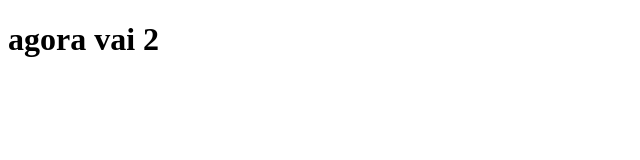
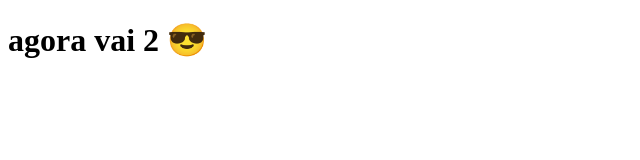
Before and after one commit to vhturcato/clone-tabnews, a Next.js app: page / in a window 1280 px wide. Shown: the top 160 px of the page, without its empty margins (0-640 px from the left). Built offline with nearby package versions, Linux system fonts and the light colour scheme.

Commit message:
modifica a frase

```diff
--- a/pages/index.js
+++ b/pages/index.js
@@ -1,4 +1,4 @@
 function Home (){
-    return <h1>agora vai 2 </h1>
+    return <h1>agora vai 2 😎 </h1>
 }
 export default Home;
```
